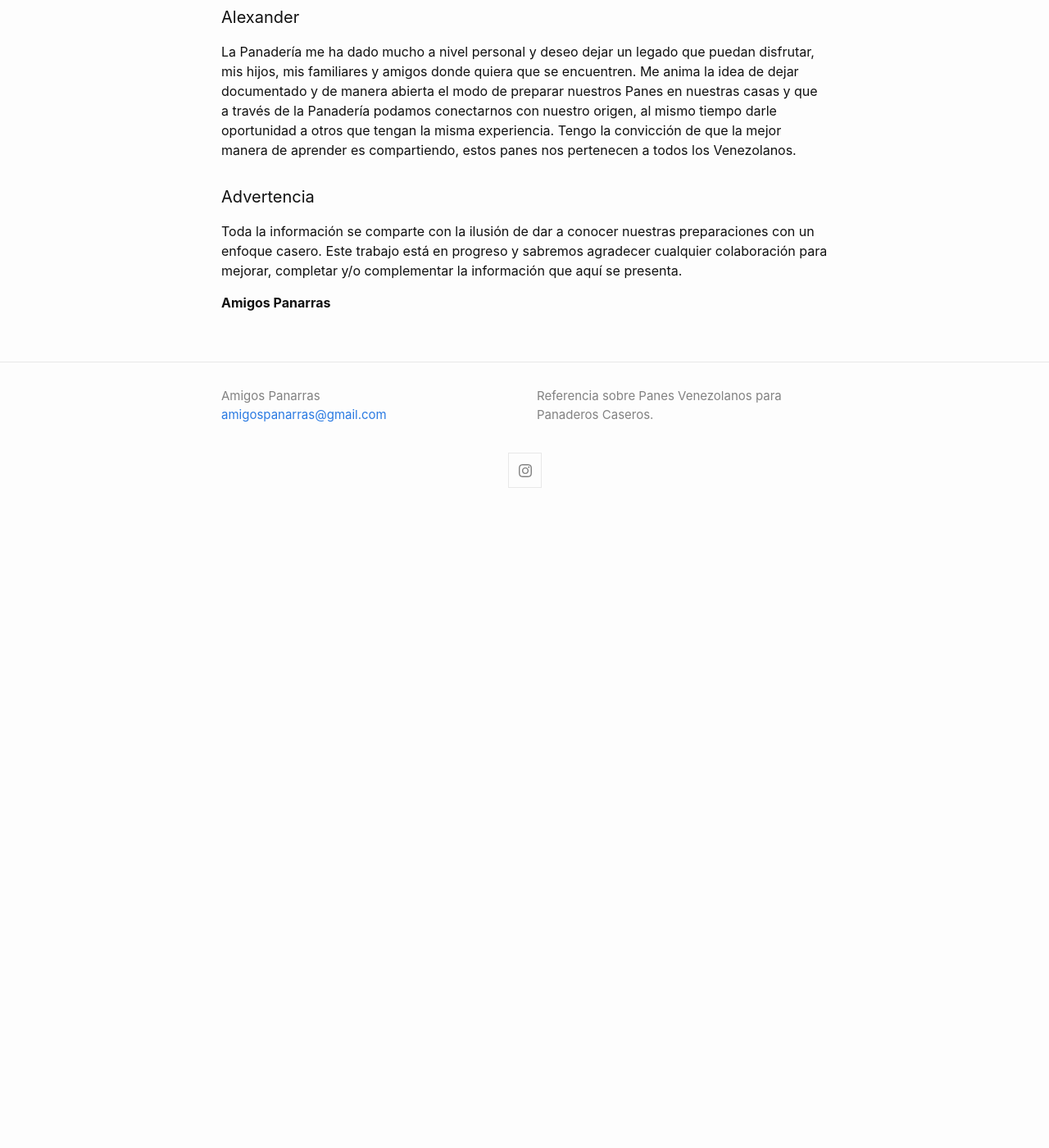
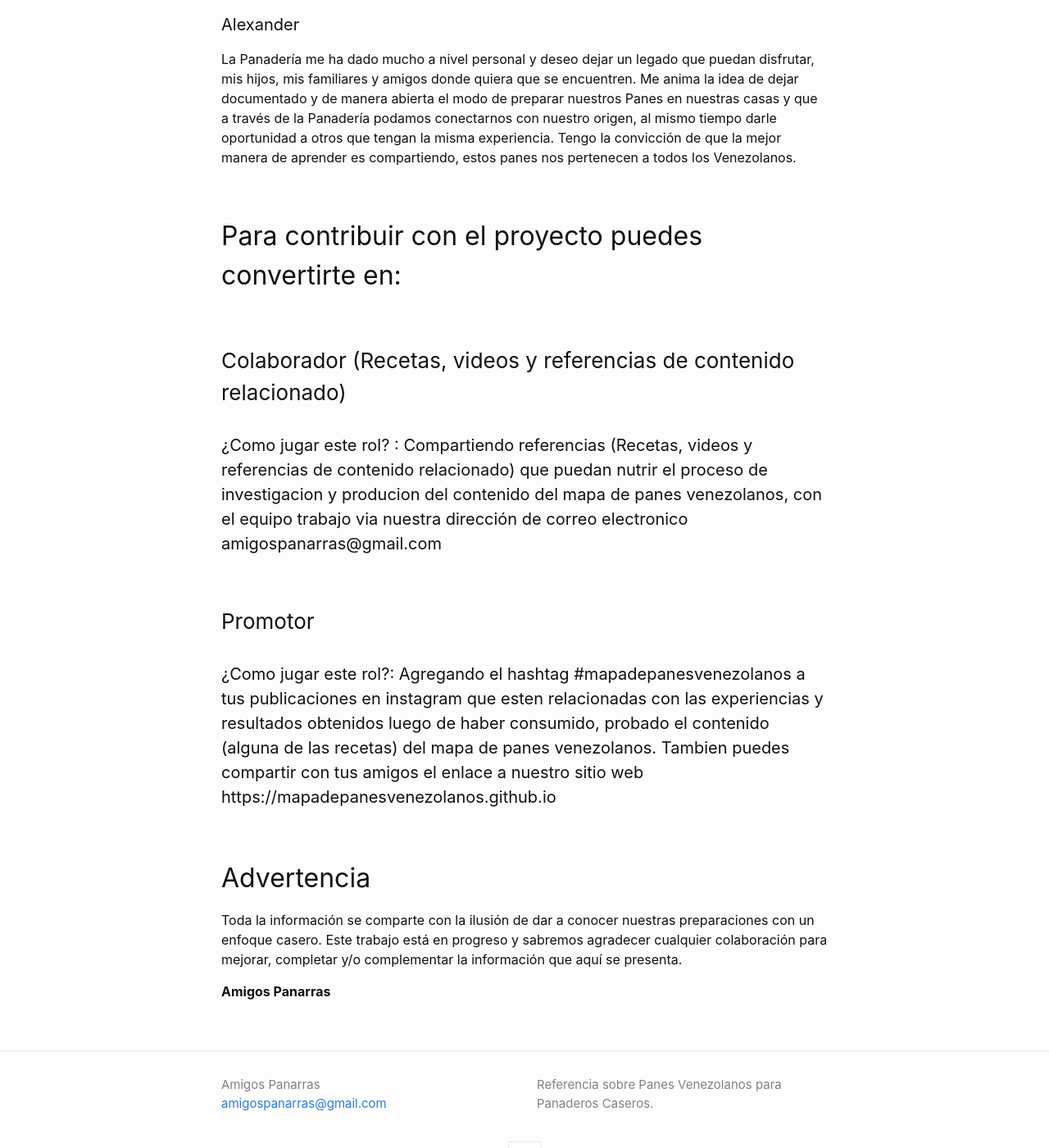
Before and after one commit to mapadepanesvenezolanos/mapadepanesvenezolanos.github.io, a Jekyll site: the page built from about.markdown, in a window 1280 px wide and 1400 px high, scrolled down 2090 px. Shown: the whole window at 82% size. Built offline with Jekyll 4.4.1, drawn with Linux system fonts in a browser that asks for light colours; before the commit the page ends 2720 px from its top, so only the background shows below that; some of the changed text lies outside the part shown.

Commit message:
Contribuir con el proyecto y roles claros

```diff
--- a/about.markdown
+++ b/about.markdown
@@ -8,16 +8,16 @@
 Bienvenidos al Mapa de Panes Venezolanos.
 
 ## ¿Quiénes somos?
-### Dirección y producción
+### El équipo de trabajo
+#### Dirección y producción
+#### Rol principal: Investigar, producir, preparar y decidir la orientacion, formato del contenido del mapa de panes venezolanos.
 - Jesús Méndez <a href="https://www.instagram.com/1painalafois/">@1painalafois en Instagram</a>
 - Alexander Ramírez <a href="https://www.instagram.com/hazpanencasa/">@hazpanencasa en Instagram</a>
 ### Aseguramiento de la calidad
+#### Rol: Probar y corregir el contenido del mapa de panes venezolanos.
 - Claudia Raga <a href="https://www.instagram.com/algosevacocinar/">@algosevaacocinar en Instagram</a>
 - Dunia Morales <a href="https://www.instagram.com/dunitasbakery/">@dunitasbakery en Instagram</a>
 - Alba Cennerazzo <a href="https://www.instagram.com/farinaelievito/">@farinaelievito en Instagram</a>
-### Colaboradores (Recetas, videos y referencias de contenido relacionado)
-- Ana Teresa Bogado
-- Luisa Jimenez
 
 ## Misión
 Recopilar, organizar y publicar información de referencia sobre los Panes Venezolanos en el mapa de Venezuela.
@@ -41,8 +41,16 @@
 #### Alexander
 La Panadería me ha dado mucho a nivel personal y deseo dejar un legado que puedan disfrutar, mis hijos, mis familiares y amigos donde quiera que se encuentren. Me anima la idea de dejar documentado y de manera abierta el modo de preparar nuestros Panes en nuestras casas y que a través de la Panadería podamos conectarnos con nuestro origen, al mismo tiempo darle oportunidad a otros que tengan la misma experiencia. Tengo la convicción de que la mejor manera de aprender es compartiendo, estos panes nos pertenecen a todos los Venezolanos.
 
+## Para contribuir con el proyecto puedes convertirte en:
+### Colaborador (Recetas, videos y referencias de contenido relacionado)
+#### ¿Como jugar este rol? :  Compartiendo referencias (Recetas, videos y referencias de contenido relacionado) que puedan nutrir el proceso de investigacion y producion del contenido del mapa de panes venezolanos, con el equipo trabajo via nuestra dirección de correo electronico amigospanarras@gmail.com
 
-#### Advertencia
+
+### Promotor
+#### ¿Como jugar este rol?:  Agregando el hashtag #mapadepanesvenezolanos a tus publicaciones en instagram que esten relacionadas con las experiencias y resultados obtenidos luego de haber consumido, probado el contenido (alguna de las recetas) del mapa de panes venezolanos. Tambien puedes compartir con tus amigos el enlace a nuestro sitio web https://mapadepanesvenezolanos.github.io
+
+
+## Advertencia
 Toda la información se comparte con la ilusión de dar a conocer nuestras preparaciones con un enfoque casero. Este trabajo está en progreso y sabremos agradecer cualquier colaboración para mejorar, completar y/o complementar la información que aquí se presenta.
 
 **Amigos Panarras**
```
